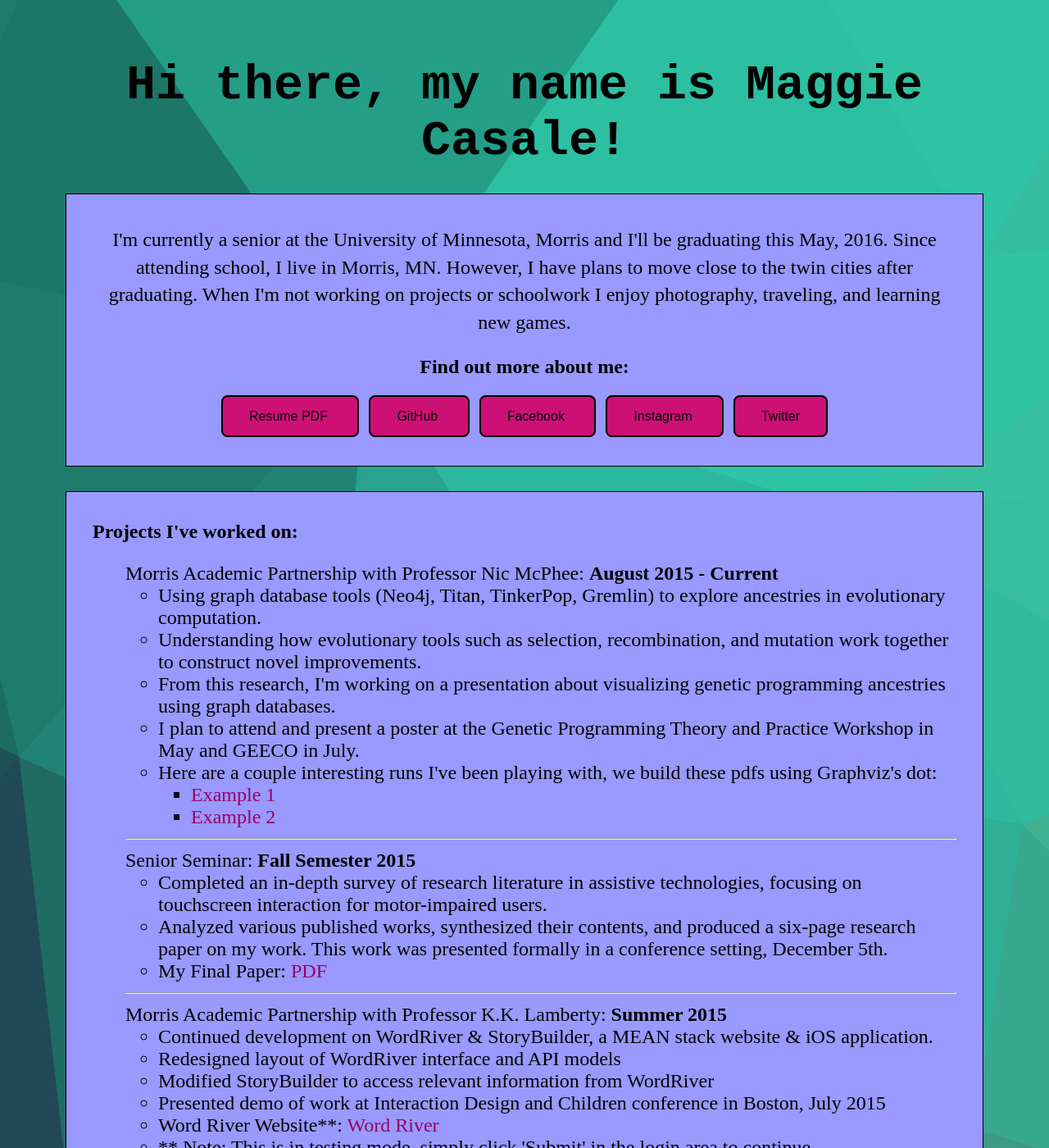
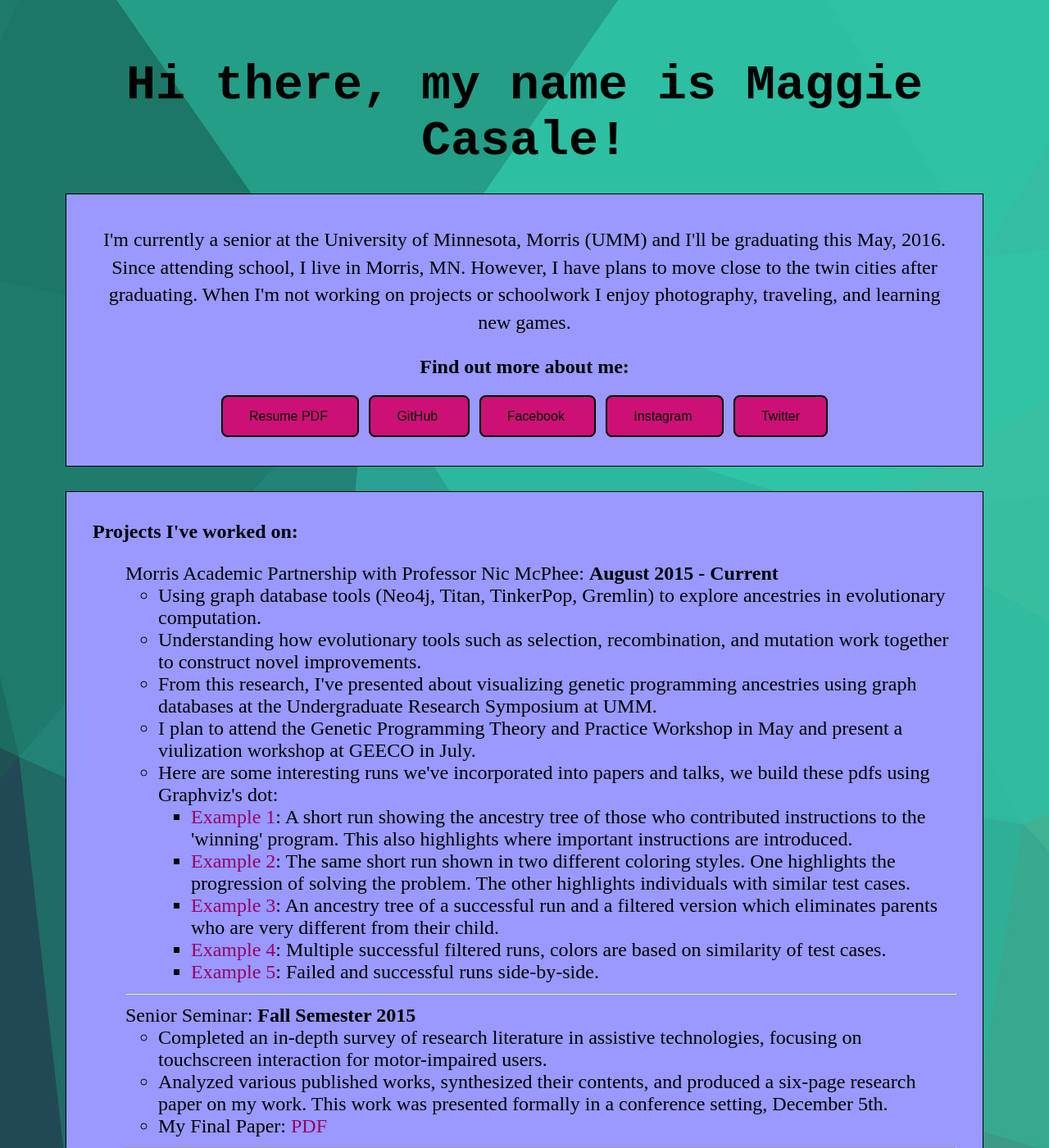
Before and after one commit to casal033/casal033.github.io, a Jekyll site: the page built from index.html, in a window 1280 px wide and 1400 px high. Shown: the whole window at 82% size. Built offline with Jekyll 4.4.1, drawn with Linux system fonts in a browser that asks for light colours.

Commit message:
Updated research with Nic

```diff
--- a/index.html
+++ b/index.html
@@ -7,7 +7,7 @@ title: Maggie Casale, Profile
 <center>
 	<hh>Hi there, my name is Maggie Casale!</hh>
 <div class="theBox">
-	<p>	I'm currently a senior at the University of Minnesota, Morris and I'll be graduating this May, 2016. Since attending school, I live in Morris, MN. However, I have plans to move close to the twin cities after graduating. When I'm not working on projects or schoolwork I enjoy photography, traveling, and learning new games.
+	<p>	I'm currently a senior at the University of Minnesota, Morris (UMM) and I'll be graduating this May, 2016. Since attending school, I live in Morris, MN. However, I have plans to move close to the twin cities after graduating. When I'm not working on projects or schoolwork I enjoy photography, traveling, and learning new games.
 	</p>
 	<h2> Find out more about me: </h2> <br>
 	<a href="Resume/CasaleResume.pdf" class="button"> Resume PDF </a> &nbsp;
@@ -26,12 +26,15 @@ title: Maggie Casale, Profile
 			<ul>
 				<li> Using graph database tools (Neo4j, Titan, TinkerPop, Gremlin) to explore ancestries in evolutionary computation. </li>
 				<li> Understanding how evolutionary tools such as selection, recombination, and mutation work together to construct novel improvements. </li>
-				<li> From this research, I'm working on a presentation about visualizing genetic programming ancestries using graph databases. </li>
-				<li> I plan to attend and present a poster at the Genetic Programming Theory and Practice Workshop in May and GEECO in July. </li>
-				<li> Here are a couple interesting runs I've been playing with, we build these pdfs using Graphviz's dot: </li>
+				<li> From this research, I've presented about visualizing genetic programming ancestries using graph databases at the Undergraduate Research Symposium at UMM. </li>
+				<li> I plan to attend the Genetic Programming Theory and Practice Workshop in May and present a viulization workshop at GEECO in July. </li>
+				<li> Here are some interesting runs we've incorporated into papers and talks, we build these pdfs using Graphviz's dot: </li>
 					<ul>
-						<li> <a href="images/colored_output_run0.pdf"> Example 1</a> </li>
-						<li> <a href="images/colored_output_run1.pdf"> Example 2</a> </li>
+						<li> <a href="images/filtered_fill.pdf"> Example 1</a>:  A short run showing the ancestry tree of those who contributed instructions to the 'winning' program. This also highlights where important instructions are introduced.</li>
+						<li> <a href="images/run0_dual_and_RBM_full.pdf"> Example 2</a>: The same short run shown in two different coloring styles. One highlights the progression of solving the problem. The other highlights individuals with similar test cases. </li>
+						<li> <a href="images/run1_RBM_color_filtered_and_full_60000.pdf"> Example 3</a>: An ancestry tree of a successful run and a filtered version which eliminates parents who are very different from their child. </li>
+						<li> <a href="images/runs_1_99_6_RBM_color_filtered3.pdf"> Example 4</a>: Multiple successful filtered runs, colors are based on similarity of test cases. </li>
+						<li> <a href="images/runs_92_2_1_99_dual_color_full_better_18ft.pdf"> Example 5</a>: Failed and successful runs side-by-side. </li>
 					</ul>
 
 			</ul><hr>
```
